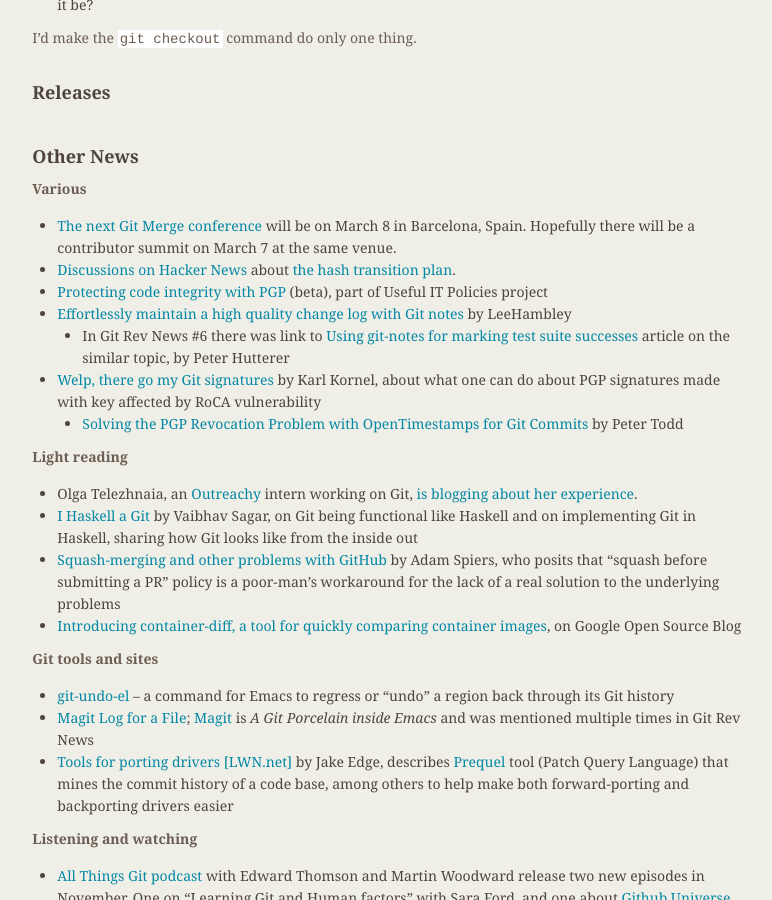
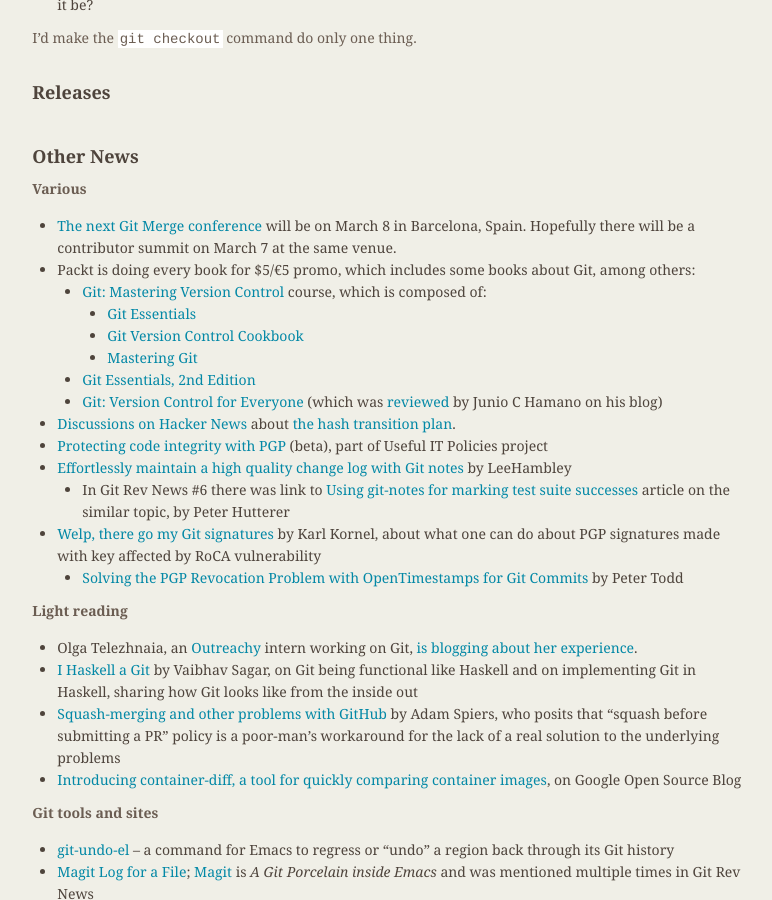
Before and after one commit to git/git.github.io, a Jekyll site: the page built from rev_news/drafts/edition-34.md, in a window 1280 px wide and 900 px high, scrolled down 4386 px. Shown: the whole window, without its empty margins (339-1111 px from the left). Built offline with Jekyll 4.4.1, drawn with Linux system fonts in a browser that asks for light colours.

Commit message:
rn-34: Mention Packt promo

```diff
--- a/rev_news/drafts/edition-34.md
+++ b/rev_news/drafts/edition-34.md
@@ -296,6 +296,13 @@
 * [The next Git Merge conference](https://github.com/blog/2482-join-us-at-git-merge-2018-in-barcelona)
   will be on March 8 in Barcelona, Spain. Hopefully there will be a
   contributor summit on March 7 at the same venue.
+* Packt is doing every book for $5/€5 promo, which includes some books about Git, among others:
+  * [Git: Mastering Version Control](https://www.packtpub.com/application-development/git-mastering-version-control) course, which is composed of:
+    * [Git Essentials](https://www.packtpub.com/application-development/git-essentials)
+    * [Git Version Control Cookbook](https://www.packtpub.com/application-development/git-version-control-cookbook)
+    * [Mastering Git](https://www.packtpub.com/application-development/mastering-git)
+  * [Git Essentials, 2nd Edition](https://www.packtpub.com/application-development/git-essentials-second-edition)
+  * [Git: Version Control for Everyone](https://www.packtpub.com/application-development/git-version-control-everyone) (which was [reviewed](https://git-blame.blogspot.com/2013/02/git-version-control-for-everyone.html) by Junio C Hamano on his blog)
 * [Discussions on Hacker News](https://news.ycombinator.com/item?id=15819033)
   about [the hash transition plan](https://github.com/git/git/blob/master/Documentation/technical/hash-function-transition.txt).
 * [Protecting code integrity with PGP](https://github.com/lfit/itpol/blob/master/protecting-code-integrity.md) (beta),
```
